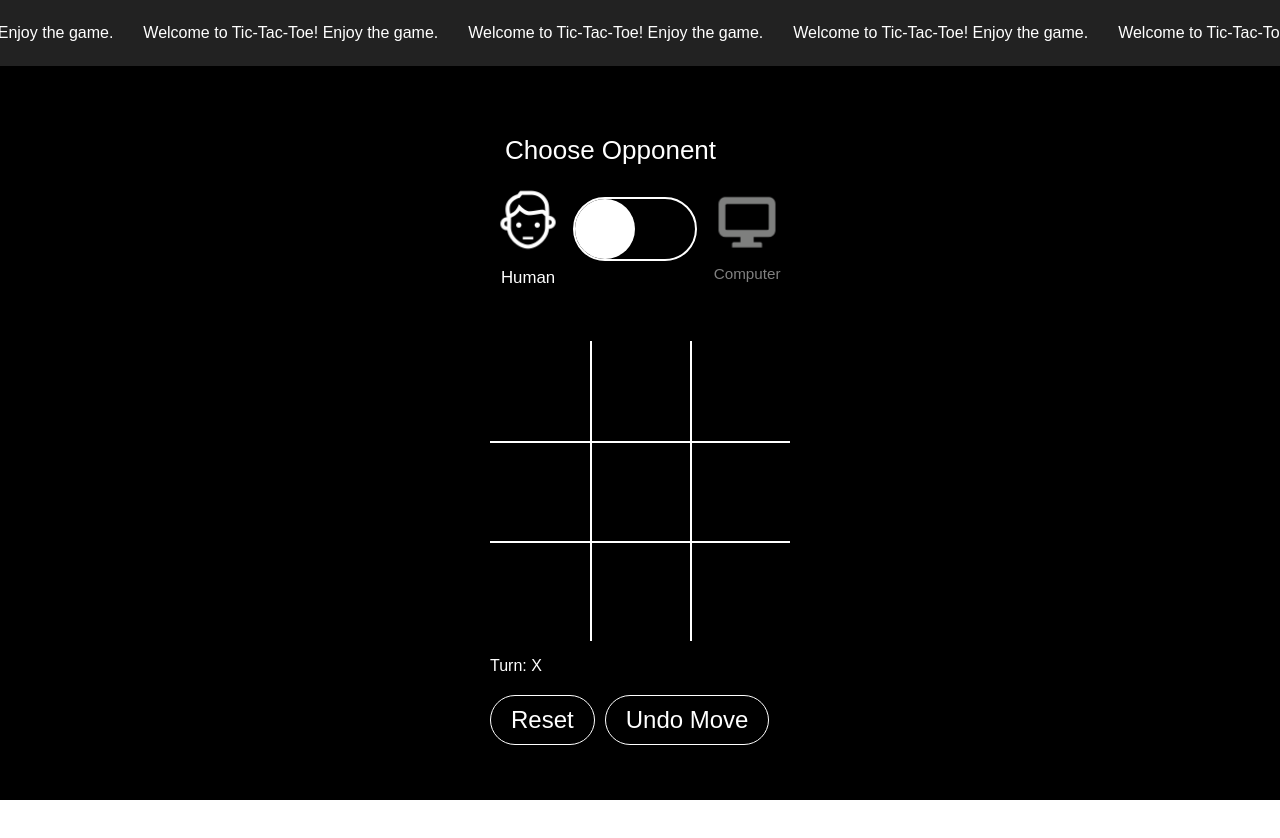
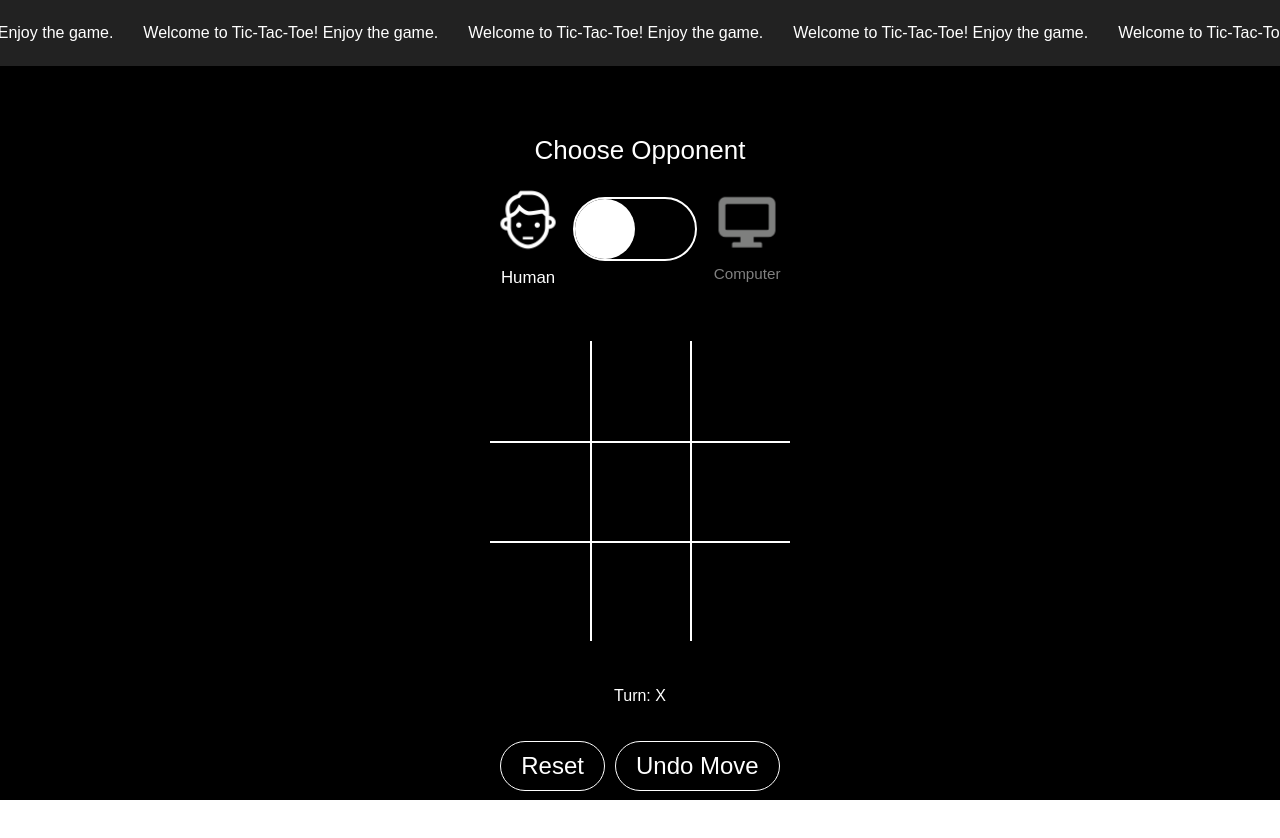
Before and after one commit to juliana-zagurska/tic-tac-toe, a plain HTML site: page index.html in a window 1280 px wide. Drawn offline with nearby package versions, Linux system fonts and the light colour scheme.

Commit message:
Update style.css

```diff
--- a/style.css
+++ b/style.css
@@ -11,6 +11,14 @@ body {
     padding-top: 120px;
     overflow-y: auto;
     cursor: auto;
+}
+.main-screen{
+    display: flex;
+    flex-direction: column;
+    align-items: center;
+}
+.game-status{
+    margin-top: 30px;
 }
 .custom-cursor {
     width: 40px;
@@ -199,7 +207,7 @@ body {
     }
 
     .game-mode-toggle {
-        flex-direction: column;
+        flex-direction: row;
         gap: 10px;
     }
 
```
